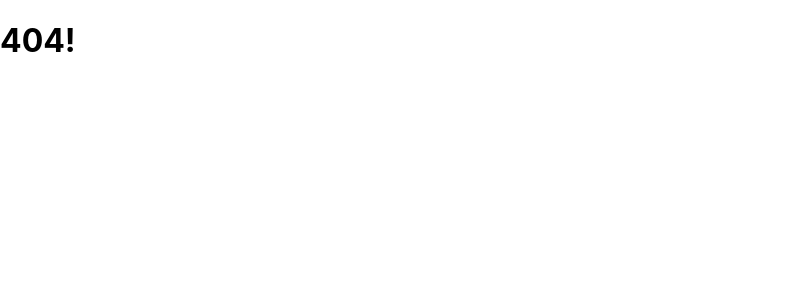
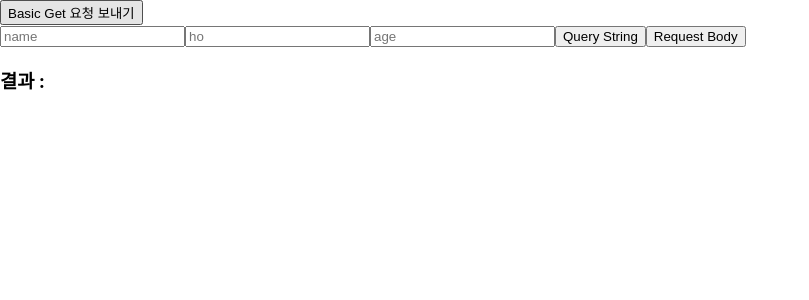
Before and after one commit to songsh-tech/react, a React (Create React App) app in the folder songsh/react-basic-app/: page /axios in a window 1280 px wide. Shown: the top 300 px of the page, without its empty margins (0-809 px from the left). Built offline with nearby package versions, Linux system fonts and the light colour scheme.

Commit message:
2025.03.05. 12:41

```diff
--- a/songsh/react-basic-app/package.json
+++ b/songsh/react-basic-app/package.json
@@ -11,7 +11,9 @@
     "@types/node": "^16.18.126",
     "@types/react": "^19.0.10",
     "@types/react-dom": "^19.0.4",
+    "axios": "^1.8.1",
     "react": "^19.0.0",
+    "react-cookie": "^7.2.2",
     "react-dom": "^19.0.0",
     "react-router": "^7.2.0",
     "react-scripts": "5.0.1",
--- a/songsh/react-basic-app/src/App.tsx
+++ b/songsh/react-basic-app/src/App.tsx
@@ -19,6 +19,8 @@ import QueryString from './router/QueryString';
 import PathVariable from './router/PathVariable';
 import Zustand from './zustand/Zustand';
 import Storage from './storage/Storage';
+import Cookie from './storage/Cookie';
+import Axios from './axios/Axios';
 
 // react-router 패키지:
 // - React의 SPA(Single Page Application)에서  라우팅을 구현하기 위한 라이브러리
@@ -75,7 +77,12 @@ function App() {
 
       <Route path={'/zustand'} element={<Zustand />} />
 
-      <Route path={'/storage'} element={<Storage />} />
+      <Route path={'/storage'}>
+        <Route index element={<Storage />} />
+        <Route path={'cookie'}  element={<Cookie />} />
+      </Route>
+
+      <Route path={'/axios'} element={<Axios />} />
 
       <Route path={'*'} element={<h1>404!</h1>} />
 
--- /dev/null
+++ b/songsh/react-basic-app/src/axios/Axios.tsx
@@ -0,0 +1,108 @@
+import axios from 'axios';
+import React, { ChangeEvent, useState } from 'react'
+
+// axios 패키지:
+// - JavaScript에서 사용하는 HTTP 클라이언트 라이브러리
+// - Node.js 환경과 브라우저 환경에서 모두 동작
+// - Fetch API, AJAX 보다 간편함
+// - axios는 기본적으로 비동기 처리를 수행함
+
+// npm install axios
+export default function Axios() {
+
+  const [responseBody, setResponseBody] = useState<string>('');
+
+  const [name, setName] = useState<string>('');
+  const [ho, setHo] = useState<string>('');
+  const [age, setAge] = useState<string>('');
+
+  const onNameChangeHandler = (event: ChangeEvent<HTMLInputElement>) => {
+    const { value } = event.target;
+    setName(value);
+  };
+
+  const onHoChangeHandler = (event: ChangeEvent<HTMLInputElement>) => {
+    const { value } = event.target;
+    setHo(value);
+  };
+
+  const onAgeChangeHandler = (event: ChangeEvent<HTMLInputElement>) => {
+    const { value } = event.target;
+    const regexp = /^\d+$/;
+    if (regexp.test(value) || value === '') setAge(value);
+  };
+
+  // axios 객체
+  // - http method에 해당하는 메서드를 포함하고 있음
+  // - 각각의 http method 메서드는 매개변수로 URL, requestBody, option을 받을 수 있음
+  // - get, delete : URL, option[선택]
+  // - post, patch, put : URL, requestBody[선택], option[선택]
+  const onBasicGet = () => {
+    axios.get('http://127.0.0.1:8080/basic')
+      // 각각의 http method 메서드에 then으로 response 객체를 받는 콜백함수를 전달
+      // then은 request에 대해서 성공인 경우 수행
+      // then은 response의 http 상태 코드 100 ~ 300를 처리
+      .then((response) => {
+        console.log(response.data);
+      })
+      // catch로 오류 객체를 매개변수로 받는 콜백 함수를 전달
+      // 응답이 존재하는 경우 http 상태 코드 400 ~500을 처리
+      // 응답이 존재하지 않는 경우도 처리
+      .catch((error) => {
+        // 응답이 존재할 경우 error 객체의 response 객체를 사용할 수 있음
+        console.log(error.response.data);
+        //응답이 존재하지 않는 경우 response 속성이 undefined
+      });
+  }
+
+  const onQueryStringClickHandler = () => {
+    // axios는 query string parameter를 option으로 보낼 수 있음
+    axios.get(
+      'http://127.0.0.1:8080/request-data/request-param',
+      {
+        params: { 'name': name, 'age': age }
+      }
+    )
+    .then((response) => {
+      const responseBody = response.data;
+      setResponseBody(responseBody);
+    })
+    .catch((error) => {
+      console.log(error);
+    });
+  };
+
+  const onRequestBodyClickHandler = () => {
+    // axios의 post,patch,put 요청에 두 번째 매개변수로 requestBody를 지정할 수 있음
+    // 객체 타입이어야함
+    // ! post, patch, put 메서드의 두 번째 매개변수는 반드시 requestBody임
+    // ! request body 없이 option 만 지정하더라도 request body에는 빈 객체가 있어야함
+    axios.post(
+      'http://127.0.0.1:8080/request-data/request-body',
+      { name, age }
+    )
+    .then((response) => {
+      const responseBody = response.data;
+      setResponseBody(responseBody);
+    })
+    .catch((error) => {
+      console.log(error);
+    });
+  };
+
+  return (
+    <div>
+      <button onClick={onBasicGet}>Basic Get 요청 보내기</button>
+      <div>
+        <input value={name} placeholder={'name'} onChange={onNameChangeHandler} />
+        <input value={ho} placeholder={'ho'} onChange={onHoChangeHandler} />
+        <input value={age} placeholder={'age'} onChange={onAgeChangeHandler} />
+
+        <button onClick={onQueryStringClickHandler}>Query String</button>
+        <button onClick={onRequestBodyClickHandler}>Request Body</button>
+
+        <h3>결과 : {responseBody}</h3>
+      </div>
+    </div>
+  )
+}
--- /dev/null
+++ b/songsh/react-basic-app/src/storage/Cookie.tsx
@@ -0,0 +1,73 @@
+import React, { ChangeEvent, useState } from 'react'
+import { useCookies } from 'react-cookie';
+
+// cookie:
+// 클라이언트가 특정한 웹 서비스에 방문하여 사용 중 필요한 데이터를 클라이언트 브라우저에 저장하는 기술
+// - 이름, 값, 만료일, 도메일, 경로 속성이 존재함
+
+// document.cookie로 쿠키값을 지정할 수 있음
+// 예) document.cookie = "cookieName=쿠키연습; path=/"
+
+// 기본 document를 이용한 cookie 작업은 매우 불편함
+// react에서는 react-cookie 패키지를 이용하여 조금 더 수월하게 cookie를 다룰 수 있음
+// cookie 설정, 검색, 삭제를 간단한 함수만으로 작업할 수 있음
+
+//npm install react-cookie
+export default function Cookie() {
+
+  const [cookieName, setCookieName] = useState<string>('');
+  const [cookieValue, setCookieValue] = useState<string>('');
+
+  const onNameChange = (event: ChangeEvent<HTMLInputElement>) => {
+    const { value } = event.target;
+    setCookieName(value);
+  };
+
+  const onValueChange = (event: ChangeEvent<HTMLInputElement>) => {
+    const { value } = event.target;
+    setCookieValue(value);
+  };
+
+  //document.cookie = "cookieName=쿠키연습; path=/";
+
+  // useCookies: react에서 쿠키 객체, 쿠키 변경 함수, 쿠키 제거 함수를 배열로 반환하는 react-cookie의 훅 함수
+  const [cookies, setCookie, removeCookie] = useCookies();
+
+  const onAddClick = () => {
+    // 쿠키를 추가 할땐 setCookie 함수를 사용할 수 있음
+    // - setCookie(쿠키이름, 쿠키값, 옵션(선택사항));
+
+    // 옵션 (객체)
+    // - path: 해당 쿠키가 적용될 경로
+    // -expires: 만료 시간
+    const now = new Date();
+    const expires = new Date(now.setSeconds(now.getSeconds() + 10));
+    setCookie(cookieName, cookieValue, {
+      path: '/',
+      // expires
+    });
+  };
+
+  const onGetCookie = () => {
+    // cookies 객체에 브라우저가 가지고 있는 쿠키 정보가 담겨있음
+    // console.log(cookies);
+    // console.log(cookies.name);
+    console.log(cookies[cookieName]);
+  };
+
+  const onRemoveCookie = () => {
+    // removeCookie 함수를 사용하여 쿠키 제거 가능
+    // removeCookie(쿠키이름, 옵션[선택]);
+    removeCookie(cookieName, { path: '/' });
+  };
+
+  return (
+    <div>
+      <input value={cookieName} onChange={onNameChange} />
+      <input value={cookieValue} onChange={onValueChange} />
+      <button onClick={onAddClick}>추가</button>
+      <button onClick={onGetCookie}>확인</button>
+      <button onClick={onRemoveCookie}>제거</button>
+    </div>
+  )
+}
--- a/songsh/react-basic-app/src/zustand/Zustand.tsx
+++ b/songsh/react-basic-app/src/zustand/Zustand.tsx
@@ -1,4 +1,4 @@
-import React, { useState } from 'react'
+import { useState } from 'react'
 import { create } from 'zustand';
 
 // zustand 패키지:
```
Also changed, not shown: 1 other file (tests, documents, lock files or other folders).
